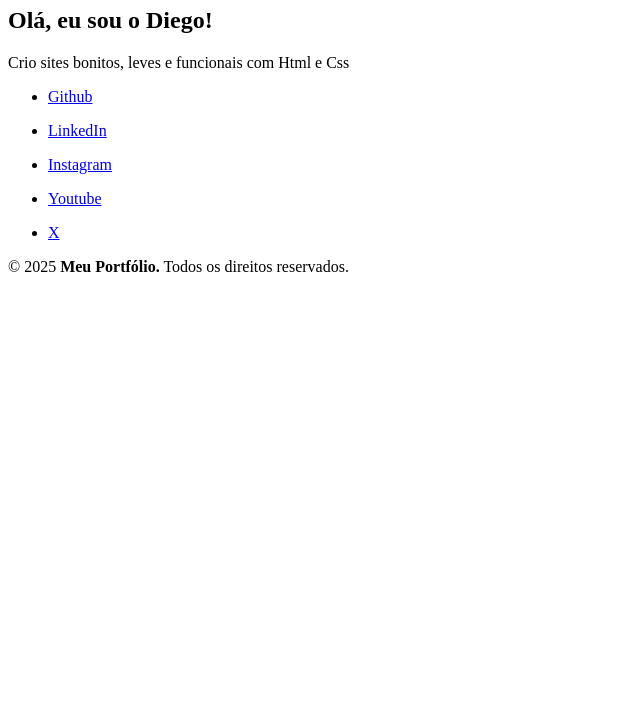
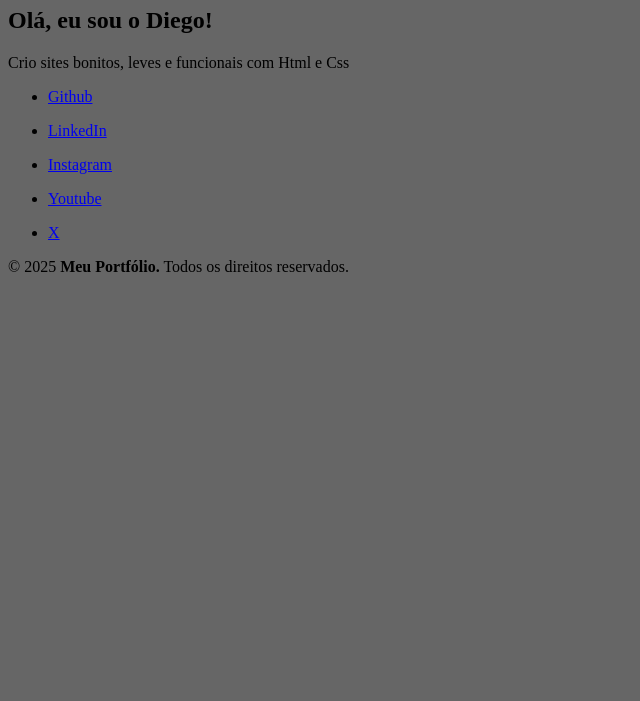
Before and after one commit to diegolimatavaresursini/portfolio1, a plain HTML site: page index.html in a window 1280 px wide. Shown: the part 99-800 px from the top of the page, without its empty margins (0-640 px from the left). Drawn offline with Linux system fonts and the light colour scheme.

Commit message:
Update index.css

```diff
--- a/index.css
+++ b/index.css
@@ -1,3 +1,3 @@
 body{
-  background-color: ##666666;
+  background-color: #666666;
 }
```
